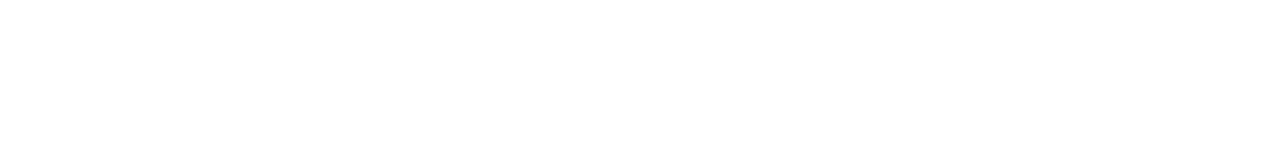
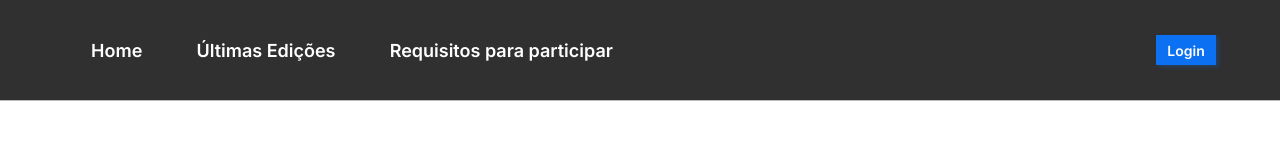
Before and after one commit to MarlonMantovani/bootcamp-dnc, a plain HTML site: page index.html in a window 1280 px wide. Drawn offline with Linux system fonts and the light colour scheme.

Commit message:
Criação do Estilo CSS do  Menu

```diff
--- a/index.html
+++ b/index.html
@@ -5,8 +5,19 @@
     <meta name="viewport" content="width=device-width, initial-scale=1.0">
     <title>Bootcamp DNC</title>
     <link rel="stylesheet" href="style.css">
-</head>
+    <link rel="preconnect" href="https://fonts.googleapis.com">
+    <link rel="preconnect" href="https://fonts.gstatic.com" crossorigin>
+    <link href="https://fonts.googleapis.com/css2?family=Inter:wght@100..900&display=swap" rel="stylesheet">
+    </head>
 <body>
+    <nav id="principal">
+        <div id="menu"><a href="">Home</a>
+            <a href="">Últimas Edições</a>
+            <a href="">Requisitos para participar</a>
+        </div>
 
+        <button>Login</button>
+
+    </nav>
 </body>
 </html>
--- a/style.css
+++ b/style.css
@@ -0,0 +1,54 @@
+* {
+    margin: 0;
+    padding: 0px;
+}
+
+/* ______________________________________ */
+#principal {
+    width: 100%;
+    background-color: #303030;
+    height: 100px;
+    color: white;
+
+    display: flex;
+    justify-content: space-between;
+    align-items: center;
+    border-bottom: 1px solid #BABABA;
+    }
+
+    #menu {
+        display: flex;
+        width: 45%;
+        justify-content: space-around ;
+        align-items: center;
+
+        margin-left: 5%;
+    }
+
+    #principal div a {
+        font-size: 18px;
+        font-weight: 600;
+        color: white;
+        text-decoration: none;
+        font-family: 'Inter';
+    }
+        #principal div a:hover {
+            color: #CCCCCC;
+            cursor: pointer;
+    }
+
+    #principal button {
+        margin-right: 5%;
+
+        background-color: #0C70F2;
+        border: none;
+        height: 30px;
+        width: 60px;
+        box-shadow: 3px 2px 4px rgba(12, 112, 242, 0.25);
+        cursor: pointer;
+
+        font-family: 'Inter';
+        font-size: 14px;
+        font-weight: 600;
+        color: white;
+}
```
